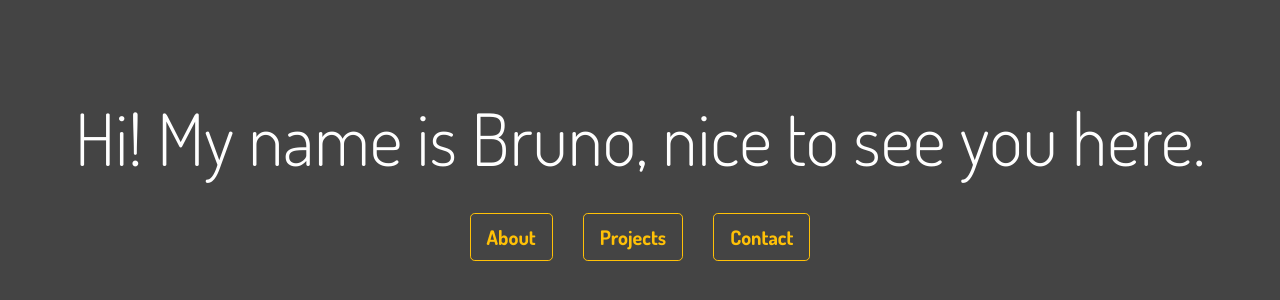
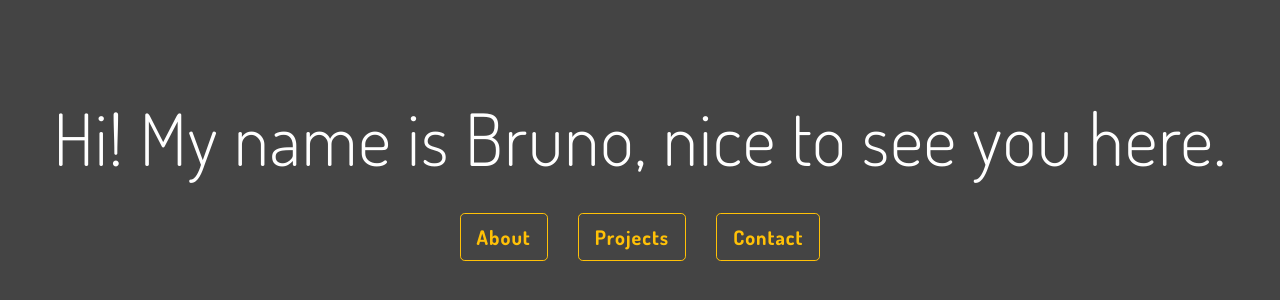
Before and after one commit to bruno-gurgel/portfolio, a React (Create React App) app: page / in a window 1280 px wide. Shown: the part 222-522 px from the top of the page. Built offline with nearby package versions, Linux system fonts and the light colour scheme.

Commit message:
style: Added letter spacing

```diff
--- a/src/App.css
+++ b/src/App.css
@@ -1,4 +1,8 @@
 @import url("https://fonts.googleapis.com/css2?family=Dosis:wght@300;700&display=swap");
+
+* {
+	letter-spacing: 1px;
+}
 
 html,
 body,
@@ -20,3 +24,7 @@ p {
 .App {
 	height: 100%;
 }
+
+button {
+	font-weight: bold;
+}
```
